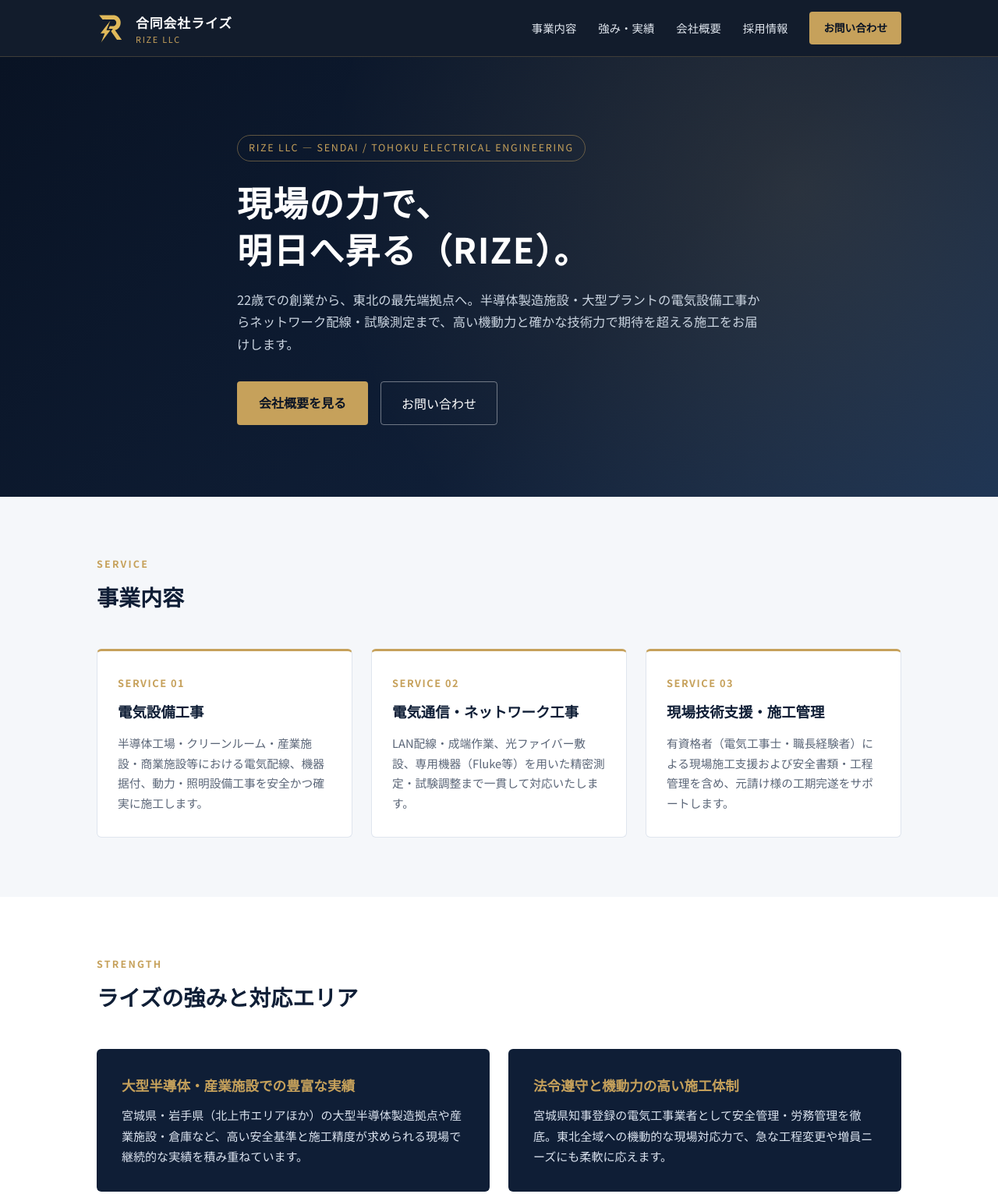
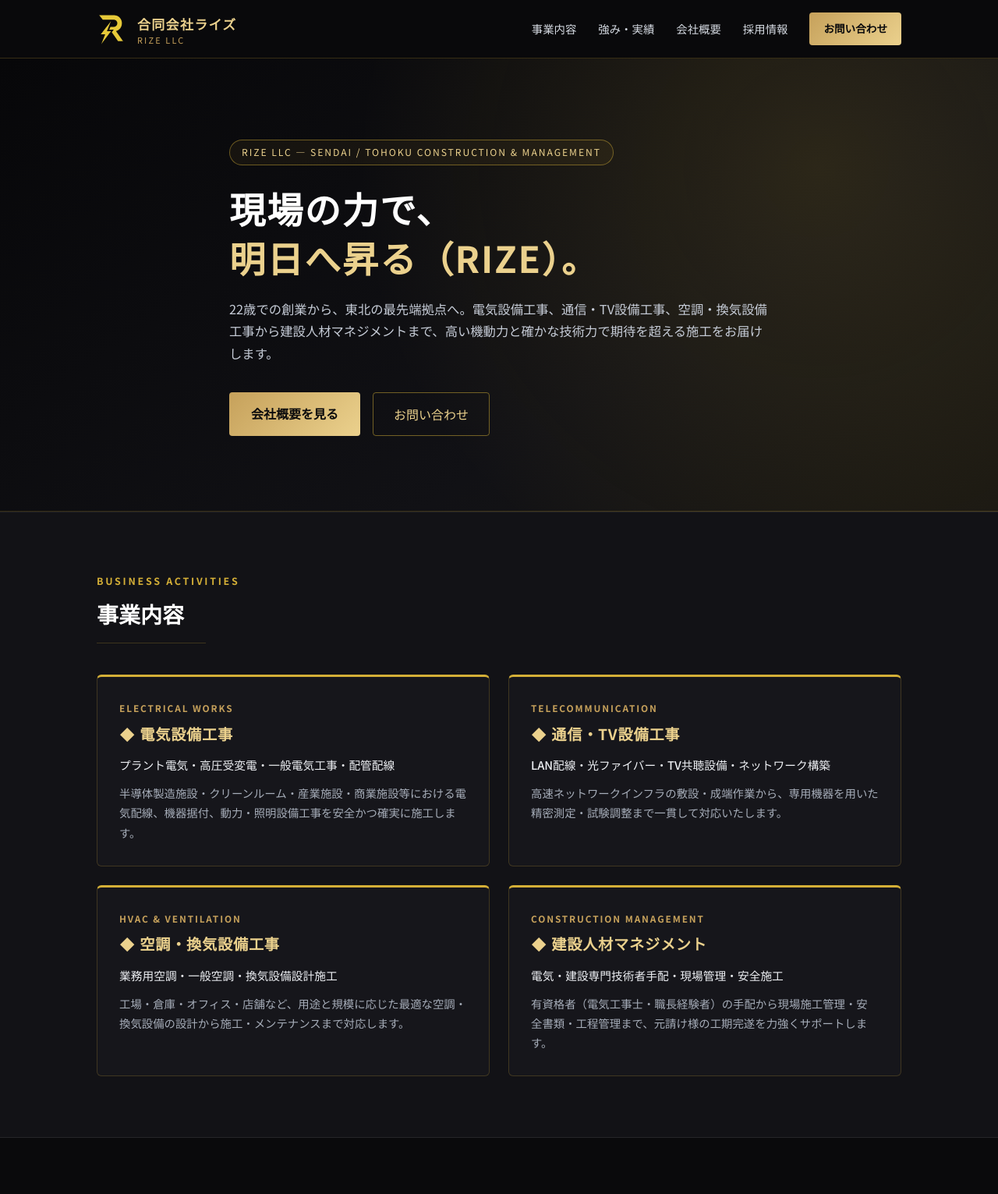
Before and after one commit to rize-sendai/rize-sendai.github.io, a plain HTML site: page index.html in a window 1280 px wide. Shown: the top 1531 px of the page at 78% size. Drawn offline with Linux system fonts and the light colour scheme.

Commit message:
Align website design and 4 business activities with new business card

```diff
--- a/index.html
+++ b/index.html
@@ -3,12 +3,12 @@
 <head>
   <meta charset="UTF-8" />
   <meta name="viewport" content="width=device-width, initial-scale=1.0" />
-  <title>合同会社ライズ | 仙台・東北の電気設備工事・半導体施設・施工支援</title>
-  <meta name="description" content="宮城県仙台市を拠点に東北全域で電気設備工事、半導体製造施設・プラント配線、ネットワーク工事、技術支援を行う合同会社ライズ（RIZE LLC）の公式サイトです。" />
+  <title>合同会社ライズ | 仙台・東北の電気設備工事・通信・空調・建設人材マネジメント</title>
+  <meta name="description" content="宮城県仙台市を拠点に東北全域で電気設備工事、通信・TV設備工事、空調・換気設備工事、建設人材マネジメントを行う合同会社ライズ（RIZE LLC）の公式サイトです。" />
   <meta name="google-site-verification" content="Q3JrpWw5KSJaQnfs_70jkzUtVZ9YT9l_nPsX7q1HiBo" />
   <link rel="canonical" href="https://rize-sendai.github.io/" />
-  <meta property="og:title" content="合同会社ライズ | 仙台・東北の電気設備工事・半導体施設・施工支援" />
-  <meta property="og:description" content="宮城県仙台市を拠点に東北全域で電気設備工事、半導体製造施設・プラント配線、ネットワーク工事、技術支援を行う合同会社ライズ（RIZE LLC）の公式サイトです。" />
+  <meta property="og:title" content="合同会社ライズ | 仙台・東北の電気設備工事・通信・空調・建設人材マネジメント" />
+  <meta property="og:description" content="宮城県仙台市を拠点に東北全域で電気設備工事、通信・TV設備工事、空調・換気設備工事、建設人材マネジメントを行う合同会社ライズ（RIZE LLC）の公式サイトです。" />
   <meta property="og:type" content="website" />
   <meta property="og:url" content="https://rize-sendai.github.io/" />
   <meta property="og:site_name" content="合同会社ライズ（RIZE LLC）" />
@@ -24,13 +24,14 @@
         "alternateName": "RIZE LLC",
         "url": "https://rize-sendai.github.io/",
         "logo": "https://rize-sendai.github.io/logo.svg",
-        "description": "宮城県仙台市を拠点に東北全域で電気設備工事、半導体製造施設・プラント配線、ネットワーク工事、現場技術支援を行う建設業者。",
+        "description": "宮城県仙台市を拠点に東北全域で電気設備工事、通信・TV設備工事、空調・換気設備工事、建設人材マネジメントを行う建設業者。",
         "foundingDate": "2019-12-06",
         "founder": {
           "@type": "Person",
           "name": "南舘 憲"
         },
         "telephone": "+81-22-797-5411",
+        "faxNumber": "+81-22-797-5412",
         "email": "rize.rize.ken@gmail.com",
         "address": {
           "@type": "PostalAddress",
@@ -48,8 +49,9 @@
         "alternateName": "RIZE LLC",
         "url": "https://rize-sendai.github.io/",
         "image": "https://rize-sendai.github.io/logo.svg",
-        "description": "仙台市太白区を拠点とする電気設備工事業者。半導体製造施設・大型プラントの電気設備工事、電気通信・ネットワーク工事、現場技術支援・施工管理に対応。",
+        "description": "仙台市太白区を拠点とする電気設備工事業者。電気設備工事、通信・TV設備工事、空調・換気設備工事、建設人材マネジメント（技術者手配・現場管理・安全施工）に対応。",
         "telephone": "+81-22-797-5411",
+        "faxNumber": "+81-22-797-5412",
         "email": "rize.rize.ken@gmail.com",
         "parentOrganization": { "@id": "https://rize-sendai.github.io/#organization" },
         "address": {
@@ -68,8 +70,9 @@
         ],
         "knowsAbout": [
           "電気設備工事",
-          "電気通信工事",
-          "ネットワーク配線工事",
+          "通信・TV設備工事",
+          "空調・換気設備工事",
+          "建設人材マネジメント",
           "半導体製造施設の電気工事",
           "施工管理"
         ]
@@ -90,22 +93,24 @@
   <link href="https://fonts.googleapis.com/css2?family=Noto+Sans+JP:wght@400;500;700&display=swap" rel="stylesheet" />
   <style>
     :root {
-      --navy: #0f1e36;
-      --navy-deep: #091324;
-      --gold: #c6a15b;
-      --gold-light: #e0c387;
-      --bg: #ffffff;
-      --bg-soft: #f5f7fa;
-      --text: #1c2430;
-      --muted: #5a6577;
-      --border: #dfe5ee;
+      --black: #0a0a0c;
+      --black-soft: #121216;
+      --surface: #16161b;
+      --surface-elevated: #1c1c22;
+      --gold: #d4af37;
+      --gold-muted: #c6a15b;
+      --gold-light: #ebd18d;
+      --text: #f3f4f6;
+      --muted: #a6adb9;
+      --border: rgba(212, 175, 55, 0.22);
+      --border-soft: rgba(255, 255, 255, 0.08);
     }
     * { box-sizing: border-box; margin: 0; padding: 0; }
     html { scroll-behavior: smooth; }
     body {
       font-family: 'Noto Sans JP', -apple-system, BlinkMacSystemFont, sans-serif;
       color: var(--text);
-      background: var(--bg);
+      background: var(--black);
       line-height: 1.75;
     }
     a { color: inherit; text-decoration: none; }
@@ -114,123 +119,137 @@
     /* Header */
     header {
       position: sticky; top: 0; z-index: 50;
-      background: rgba(9, 19, 36, 0.96);
+      background: rgba(10, 10, 12, 0.94);
       backdrop-filter: blur(8px);
-      border-bottom: 1px solid rgba(198, 161, 91, 0.25);
+      border-bottom: 1px solid var(--border);
     }
     .nav-wrap {
       display: flex; align-items: center; justify-content: space-between;
-      height: 72px;
+      height: 74px;
     }
     .brand {
       display: flex; align-items: center; gap: 12px; color: #fff;
     }
     .brand img {
-      width: 38px; height: 38px;
-      filter: invert(72%) sepia(32%) saturate(600%) hue-rotate(5deg) brightness(95%);
+      width: 40px; height: 40px;
+      filter: invert(76%) sepia(42%) saturate(650%) hue-rotate(6deg) brightness(96%);
     }
-    .brand-text .jp { font-size: 1.05rem; font-weight: 700; letter-spacing: 0.06em; }
-    .brand-text .en { font-size: 0.68rem; color: var(--gold); letter-spacing: 0.16em; display: block; line-height: 1.1; }
-    nav { display: flex; align-items: center; gap: 28px; color: #e2e8f0; font-size: 0.9rem; }
-    nav a:hover { color: var(--gold); }
+    .brand-text .jp { font-size: 1.06rem; font-weight: 700; letter-spacing: 0.08em; color: var(--gold-light); }
+    .brand-text .en { font-size: 0.68rem; color: var(--gold-muted); letter-spacing: 0.2em; display: block; line-height: 1.1; }
+    nav { display: flex; align-items: center; gap: 28px; color: #d6dbe3; font-size: 0.9rem; }
+    nav a:hover { color: var(--gold-light); }
     .nav-cta {
-      background: var(--gold); color: var(--navy-deep); font-weight: 700;
+      background: linear-gradient(135deg, var(--gold-muted), var(--gold-light));
+      color: #0a0a0c; font-weight: 700;
       padding: 9px 18px; border-radius: 4px; font-size: 0.85rem;
     }
-    .nav-cta:hover { background: var(--gold-light); color: var(--navy-deep); }
+    .nav-cta:hover { opacity: 0.92; color: #0a0a0c; }
 
     /* Hero */
     .hero {
-      background: linear-gradient(135deg, var(--navy-deep) 0%, var(--navy) 60%, #1a3254 100%);
+      background: radial-gradient(circle at 82% 24%, rgba(212, 175, 55, 0.14), transparent 52%),
+                  linear-gradient(145deg, #070709 0%, #111115 65%, #191712 100%);
       color: #fff;
-      padding: 100px 0 92px;
+      padding: 104px 0 96px;
+      border-bottom: 1px solid var(--border);
       position: relative;
       overflow: hidden;
     }
-    .hero::after {
-      content: ""; position: absolute; inset: 0;
-      background: radial-gradient(circle at 80% 30%, rgba(198, 161, 91, 0.14), transparent 55%);
-      pointer-events: none;
-    }
-    .hero-inner { position: relative; z-index: 1; max-width: 720px; }
+    .hero-inner { position: relative; z-index: 1; max-width: 740px; }
     .hero-badge {
-      display: inline-block; font-size: 0.78rem; letter-spacing: 0.14em;
-      color: var(--gold); border: 1px solid rgba(198, 161, 91, 0.45);
-      padding: 5px 14px; border-radius: 20px; margin-bottom: 22px;
+      display: inline-block; font-size: 0.76rem; letter-spacing: 0.16em;
+      color: var(--gold-light); border: 1px solid rgba(212, 175, 55, 0.45);
+      padding: 5px 15px; border-radius: 20px; margin-bottom: 24px;
+      background: rgba(212, 175, 55, 0.06);
     }
     .hero h1 {
-      font-size: clamp(1.9rem, 4vw, 2.8rem);
-      line-height: 1.35; font-weight: 700; margin-bottom: 20px; letter-spacing: 0.03em;
+      font-size: clamp(1.95rem, 4.2vw, 2.9rem);
+      line-height: 1.35; font-weight: 700; margin-bottom: 20px; letter-spacing: 0.04em;
     }
-    .hero p { color: #cbd5e1; font-size: 1.02rem; margin-bottom: 34px; }
+    .hero h1 .accent { color: var(--gold-light); }
+    .hero p { color: #c7cdd8; font-size: 1.02rem; margin-bottom: 36px; }
     .hero-actions { display: flex; gap: 16px; flex-wrap: wrap; }
     .btn-primary {
-      background: var(--gold); color: var(--navy-deep); font-weight: 700;
+      background: linear-gradient(135deg, var(--gold-muted), var(--gold-light));
+      color: #0a0a0c; font-weight: 700;
       padding: 13px 28px; border-radius: 4px; display: inline-block;
     }
     .btn-outline {
-      border: 1px solid rgba(255,255,255,0.4); color: #fff;
+      border: 1px solid rgba(212, 175, 55, 0.5); color: var(--gold-light);
       padding: 13px 26px; border-radius: 4px; display: inline-block;
     }
+    .btn-outline:hover { background: rgba(212, 175, 55, 0.08); }
 
     /* Section */
-    section { padding: 76px 0; }
-    .sec-head { margin-bottom: 42px; }
-    .sec-head .en { font-size: 0.78rem; color: var(--gold); letter-spacing: 0.18em; font-weight: 700; display: block; margin-bottom: 6px; }
-    .sec-head h2 { font-size: 1.75rem; color: var(--navy); font-weight: 700; }
+    section { padding: 78px 0; }
+    .bg-soft { background: var(--black-soft); border-top: 1px solid var(--border-soft); border-bottom: 1px solid var(--border-soft); }
+    .sec-head { margin-bottom: 40px; }
+    .sec-head .en { font-size: 0.78rem; color: var(--gold); letter-spacing: 0.22em; font-weight: 700; display: block; margin-bottom: 6px; }
+    .sec-head h2 {
+      font-size: 1.75rem; color: #fff; font-weight: 700;
+      padding-bottom: 12px; border-bottom: 1px solid var(--border); display: inline-block; padding-right: 28px;
+    }
 
-    /* Services */
-    .bg-soft { background: var(--bg-soft); }
-    .cards { display: grid; grid-template-columns: repeat(3, 1fr); gap: 24px; }
+    /* Services (4 items matching business card) */
+    .cards { display: grid; grid-template-columns: repeat(2, 1fr); gap: 24px; }
     .card {
-      background: #fff; border: 1px solid var(--border); border-radius: 6px;
-      padding: 30px 26px; border-top: 3px solid var(--gold);
+      background: var(--surface); border: 1px solid var(--border); border-radius: 6px;
+      padding: 30px 28px; border-top: 3px solid var(--gold);
     }
-    .card-num { font-size: 0.8rem; color: var(--gold); font-weight: 700; letter-spacing: 0.12em; margin-bottom: 8px; }
-    .card h3 { font-size: 1.15rem; color: var(--navy); margin-bottom: 12px; }
-    .card p { font-size: 0.92rem; color: var(--muted); }
+    .card-en { font-size: 0.74rem; color: var(--gold-muted); font-weight: 700; letter-spacing: 0.16em; margin-bottom: 6px; }
+    .card h3 { font-size: 1.2rem; color: var(--gold-light); margin-bottom: 10px; letter-spacing: 0.04em; }
+    .card-tags { font-size: 0.92rem; color: #eef0f4; font-weight: 500; margin-bottom: 10px; }
+    .card p { font-size: 0.9rem; color: var(--muted); }
 
     /* Strength */
     .strength-grid { display: grid; grid-template-columns: repeat(2, 1fr); gap: 24px; }
     .strength-box {
-      background: var(--navy); color: #fff; padding: 32px; border-radius: 6px;
+      background: var(--surface); border: 1px solid var(--border-soft);
+      border-left: 3px solid var(--gold); padding: 32px; border-radius: 6px;
     }
-    .strength-box h3 { color: var(--gold); font-size: 1.1rem; margin-bottom: 10px; }
-    .strength-box p { color: #dce4f0; font-size: 0.94rem; }
+    .strength-box h3 { color: var(--gold-light); font-size: 1.12rem; margin-bottom: 10px; }
+    .strength-box p { color: #cdd3dd; font-size: 0.94rem; }
 
     /* Message */
     .message-box {
-      background: #fff; border: 1px solid var(--border); border-left: 4px solid var(--gold);
-      border-radius: 6px; padding: 36px 34px;
+      background: var(--surface); border: 1px solid var(--border);
+      border-left: 4px solid var(--gold); border-radius: 6px; padding: 36px 34px;
     }
-    .message-box h3 { font-size: 1.25rem; color: var(--navy); margin-bottom: 14px; }
-    .message-box p { color: var(--text); font-size: 0.98rem; margin-bottom: 18px; }
-    .message-sign { text-align: right; font-weight: 700; color: var(--navy); font-size: 0.95rem; }
+    .message-box h3 { font-size: 1.25rem; color: var(--gold-light); margin-bottom: 14px; }
+    .message-box p { color: #dde2ea; font-size: 0.98rem; margin-bottom: 18px; }
+    .message-sign { text-align: right; font-weight: 700; color: var(--gold-light); font-size: 0.95rem; letter-spacing: 0.05em; }
 
     /* Company Table */
-    table.company { width: 100%; border-collapse: collapse; background: #fff; border-top: 2px solid var(--navy); }
+    table.company {
+      width: 100%; border-collapse: collapse;
+      background: var(--surface); border-top: 2px solid var(--gold); border-bottom: 1px solid var(--border);
+    }
     table.company th, table.company td {
-      padding: 16px 18px; border-bottom: 1px solid var(--border); text-align: left; font-size: 0.95rem;
+      padding: 16px 20px; border-bottom: 1px solid var(--border-soft); text-align: left; font-size: 0.95rem;
     }
-    table.company th { width: 28%; color: var(--navy); font-weight: 700; background: #f8fafc; }
+    table.company th { width: 28%; color: var(--gold-light); font-weight: 700; background: var(--surface-elevated); }
+    table.company td { color: #e5e7eb; }
 
     /* Recruit & Contact */
     .cta-band {
-      background: var(--navy-deep); color: #fff; text-align: center; padding: 72px 24px;
+      background: radial-gradient(circle at 50% 0%, rgba(212, 175, 55, 0.12), transparent 60%), #070709;
+      color: #fff; text-align: center; padding: 76px 24px;
+      border-top: 1px solid var(--border);
     }
-    .cta-band h2 { font-size: 1.7rem; margin-bottom: 14px; }
-    .cta-band p { color: #cbd5e1; max-width: 600px; margin: 0 auto 28px; font-size: 0.96rem; }
-    .contact-info { display: flex; justify-content: center; gap: 36px; flex-wrap: wrap; margin-top: 18px; font-size: 1.05rem; }
-    .contact-info span { color: var(--gold); font-weight: 700; margin-right: 8px; }
+    .cta-band h2 { font-size: 1.7rem; color: var(--gold-light); margin-bottom: 14px; }
+    .cta-band p { color: #c7cdd8; max-width: 620px; margin: 0 auto 28px; font-size: 0.96rem; }
+    .contact-info { display: flex; justify-content: center; gap: 32px; flex-wrap: wrap; margin-top: 18px; font-size: 1.04rem; }
+    .contact-info span { color: var(--gold); font-weight: 700; margin-right: 8px; letter-spacing: 0.08em; }
 
     footer {
-      background: #060d18; color: #8c9ab0; text-align: center; padding: 26px 24px; font-size: 0.82rem;
+      background: #050506; color: #7e8694; text-align: center; padding: 26px 24px; font-size: 0.82rem;
+      border-top: 1px solid var(--border-soft);
     }
 
     @media (max-width: 768px) {
       nav { display: none; }
       .cards, .strength-grid { grid-template-columns: 1fr; }
-      table.company th { width: 36%; }
+      table.company th { width: 38%; }
     }
   </style>
 </head>
@@ -256,9 +275,9 @@
 
   <section class="hero">
     <div class="container hero-inner">
-      <span class="hero-badge">RIZE LLC — SENDAI / TOHOKU ELECTRICAL ENGINEERING</span>
-      <h1>現場の力で、<br />明日へ昇る（RIZE）。</h1>
-      <p>22歳での創業から、東北の最先端拠点へ。半導体製造施設・大型プラントの電気設備工事からネットワーク配線・試験測定まで、高い機動力と確かな技術力で期待を超える施工をお届けします。</p>
+      <span class="hero-badge">RIZE LLC — SENDAI / TOHOKU CONSTRUCTION &amp; MANAGEMENT</span>
+      <h1>現場の力で、<br /><span class="accent">明日へ昇る（RIZE）。</span></h1>
+      <p>22歳での創業から、東北の最先端拠点へ。電気設備工事、通信・TV設備工事、空調・換気設備工事から建設人材マネジメントまで、高い機動力と確かな技術力で期待を超える施工をお届けします。</p>
       <div class="hero-actions">
         <a href="#company" class="btn-primary">会社概要を見る</a>
         <a href="#contact" class="btn-outline">お問い合わせ</a>
@@ -269,24 +288,33 @@
   <section id="service" class="bg-soft">
     <div class="container">
       <div class="sec-head">
-        <span class="en">SERVICE</span>
+        <span class="en">BUSINESS ACTIVITIES</span>
         <h2>事業内容</h2>
       </div>
       <div class="cards">
         <div class="card">
-          <div class="card-num">SERVICE 01</div>
-          <h3>電気設備工事</h3>
-          <p>半導体工場・クリーンルーム・産業施設・商業施設等における電気配線、機器据付、動力・照明設備工事を安全かつ確実に施工します。</p>
+          <div class="card-en">ELECTRICAL WORKS</div>
+          <h3>◆ 電気設備工事</h3>
+          <div class="card-tags">プラント電気・高圧受変電・一般電気工事・配管配線</div>
+          <p>半導体製造施設・クリーンルーム・産業施設・商業施設等における電気配線、機器据付、動力・照明設備工事を安全かつ確実に施工します。</p>
         </div>
         <div class="card">
-          <div class="card-num">SERVICE 02</div>
-          <h3>電気通信・ネットワーク工事</h3>
-          <p>LAN配線・成端作業、光ファイバー敷設、専用機器（Fluke等）を用いた精密測定・試験調整まで一貫して対応いたします。</p>
+          <div class="card-en">TELECOMMUNICATION</div>
+          <h3>◆ 通信・TV設備工事</h3>
+          <div class="card-tags">LAN配線・光ファイバー・TV共聴設備・ネットワーク構築</div>
+          <p>高速ネットワークインフラの敷設・成端作業から、専用機器を用いた精密測定・試験調整まで一貫して対応いたします。</p>
         </div>
         <div class="card">
-          <div class="card-num">SERVICE 03</div>
-          <h3>現場技術支援・施工管理</h3>
-          <p>有資格者（電気工事士・職長経験者）による現場施工支援および安全書類・工程管理を含め、元請け様の工期完遂をサポートします。</p>
+          <div class="card-en">HVAC &amp; VENTILATION</div>
+          <h3>◆ 空調・換気設備工事</h3>
+          <div class="card-tags">業務用空調・一般空調・換気設備設計施工</div>
+          <p>工場・倉庫・オフィス・店舗など、用途と規模に応じた最適な空調・換気設備の設計から施工・メンテナンスまで対応します。</p>
+        </div>
+        <div class="card">
+          <div class="card-en">CONSTRUCTION MANAGEMENT</div>
+          <h3>◆ 建設人材マネジメント</h3>
+          <div class="card-tags">電気・建設専門技術者手配・現場管理・安全施工</div>
+          <p>有資格者（電気工事士・職長経験者）の手配から現場施工管理・安全書類・工程管理まで、元請け様の工期完遂を力強くサポートします。</p>
         </div>
       </div>
     </div>
@@ -304,8 +332,8 @@
           <p>宮城県・岩手県（北上市エリアほか）の大型半導体製造拠点や産業施設・倉庫など、高い安全基準と施工精度が求められる現場で継続的な実績を積み重ねています。</p>
         </div>
         <div class="strength-box">
-          <h3>法令遵守と機動力の高い施工体制</h3>
-          <p>宮城県知事登録の電気工事業者として安全管理・労務管理を徹底。東北全域への機動的な現場対応力で、急な工程変更や増員ニーズにも柔軟に応えます。</p>
+          <h3>法令遵守と機動力の高い施工・手配体制</h3>
+          <p>宮城県知事登録の電気工事業者として安全管理・労務管理を徹底。東北全域への機動的な現場対応力と専門技術者マネジメントで、急な工程変更や増員ニーズにも柔軟に応えます。</p>
         </div>
       </div>
     </div>
@@ -320,7 +348,7 @@
       <div class="message-box">
         <h3>現場を知り、現場で応える。</h3>
         <p>令和元年に22歳で合同会社ライズを立ち上げて以来、私たちが貫いてきたのは「任せられた現場を、確かな技術と機動力で最後までやり切る」という姿勢です。大型半導体製造施設をはじめ、高い安全基準と精密さが求められる現場で培った経験を糧に、これからも東北の産業インフラを足元から支え、仲間とともにより高みを目指して昇り続けます。</p>
-        <div class="message-sign">合同会社ライズ 代表社員　南舘 憲</div>
+        <div class="message-sign">合同会社ライズ CEO　南舘 憲</div>
       </div>
     </div>
   </section>
@@ -333,12 +361,12 @@
       </div>
       <table class="company">
         <tr><th>商号</th><td>合同会社ライズ（RIZE LLC）</td></tr>
-        <tr><th>代表社員</th><td>南舘 憲</td></tr>
+        <tr><th>代表社員 / CEO</th><td>南舘 憲（Ken Minamidate）</td></tr>
         <tr><th>設立</th><td>令和元年（2019年）12月6日</td></tr>
         <tr><th>所在地</th><td>〒982-0841 宮城県仙台市太白区向山4丁目20-19</td></tr>
-        <tr><th>電話番号</th><td>022-797-5411</td></tr>
-        <tr><th>登録・許認可</th><td>登録電気工事業者 宮城県知事登録 第0421648号</td></tr>
-        <tr><th>事業内容</th><td>電気設備工事 / 電気通信・弱電工事 / 建設現場技術支援</td></tr>
+        <tr><th>電話番号 / FAX</th><td>TEL 022-797-5411 / FAX 022-797-5412</td></tr>
+        <tr><th>登録・許認可</th><td>登録電気工事業者 宮城県知事登録 第0421648号（一般用電気工作物）</td></tr>
+        <tr><th>事業内容</th><td>電気設備工事 / 通信・TV設備工事 / 空調・換気設備工事 / 建設人材マネジメント</td></tr>
         <tr><th>対応エリア</th><td>宮城県・岩手県・山形県ほか東北全域</td></tr>
         <tr><th>取引銀行</th><td>仙台銀行</td></tr>
       </table>
@@ -360,9 +388,10 @@
   <section id="contact" class="cta-band">
     <div class="container">
       <h2>お問い合わせ・お見積り依頼</h2>
-      <p>工事のご相談、技術支援のご依頼、採用に関するお問い合わせはお電話またはメールにて承っております。</p>
+      <p>工事のご相談、技術者手配・建設人材マネジメントのご依頼、採用に関するお問い合わせはお電話またはメールにて承っております。</p>
       <div class="contact-info">
         <div><span>TEL</span>022-797-5411</div>
+        <div><span>FAX</span>022-797-5412</div>
         <div><span>MAIL</span>rize.rize.ken@gmail.com</div>
       </div>
     </div>
```
